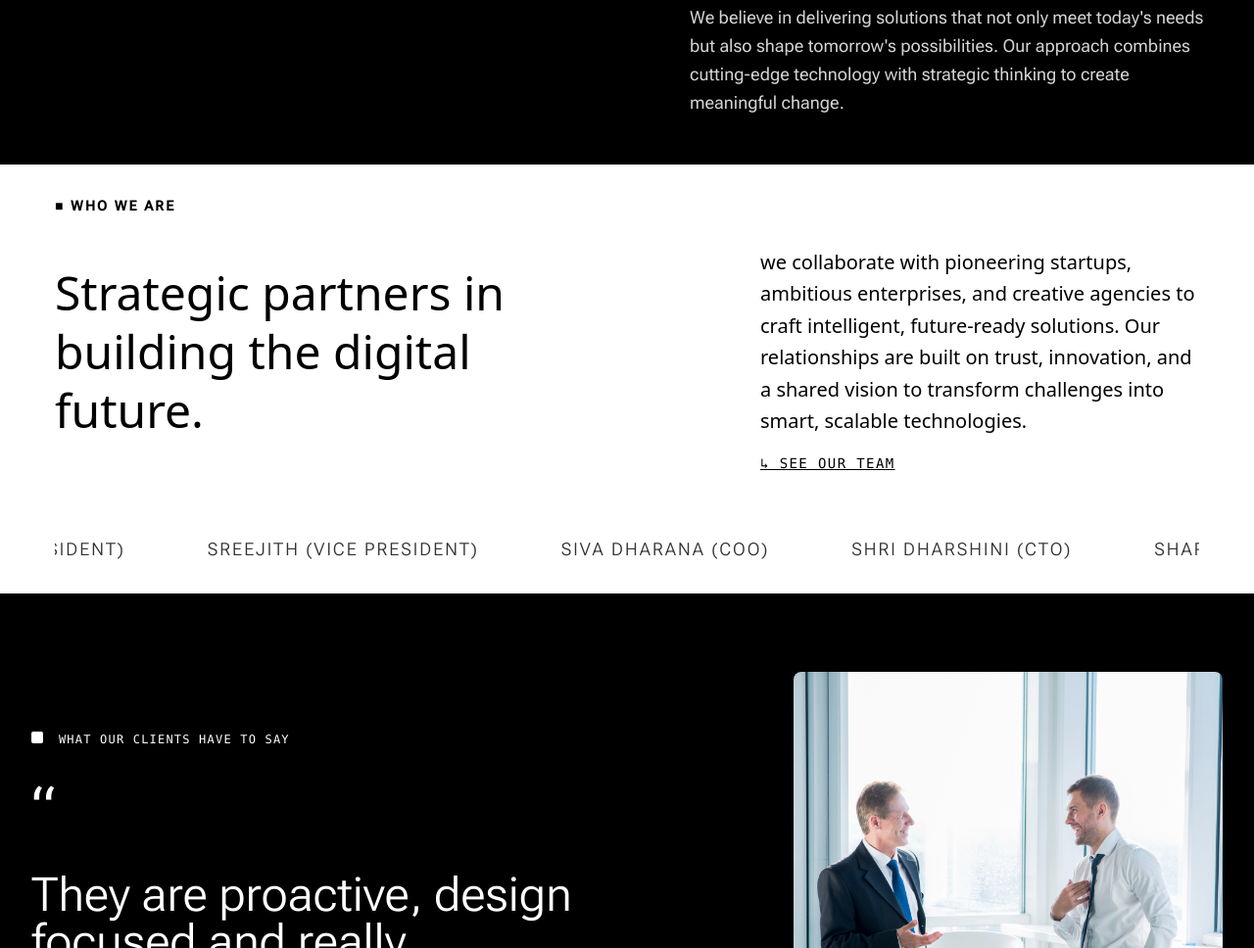
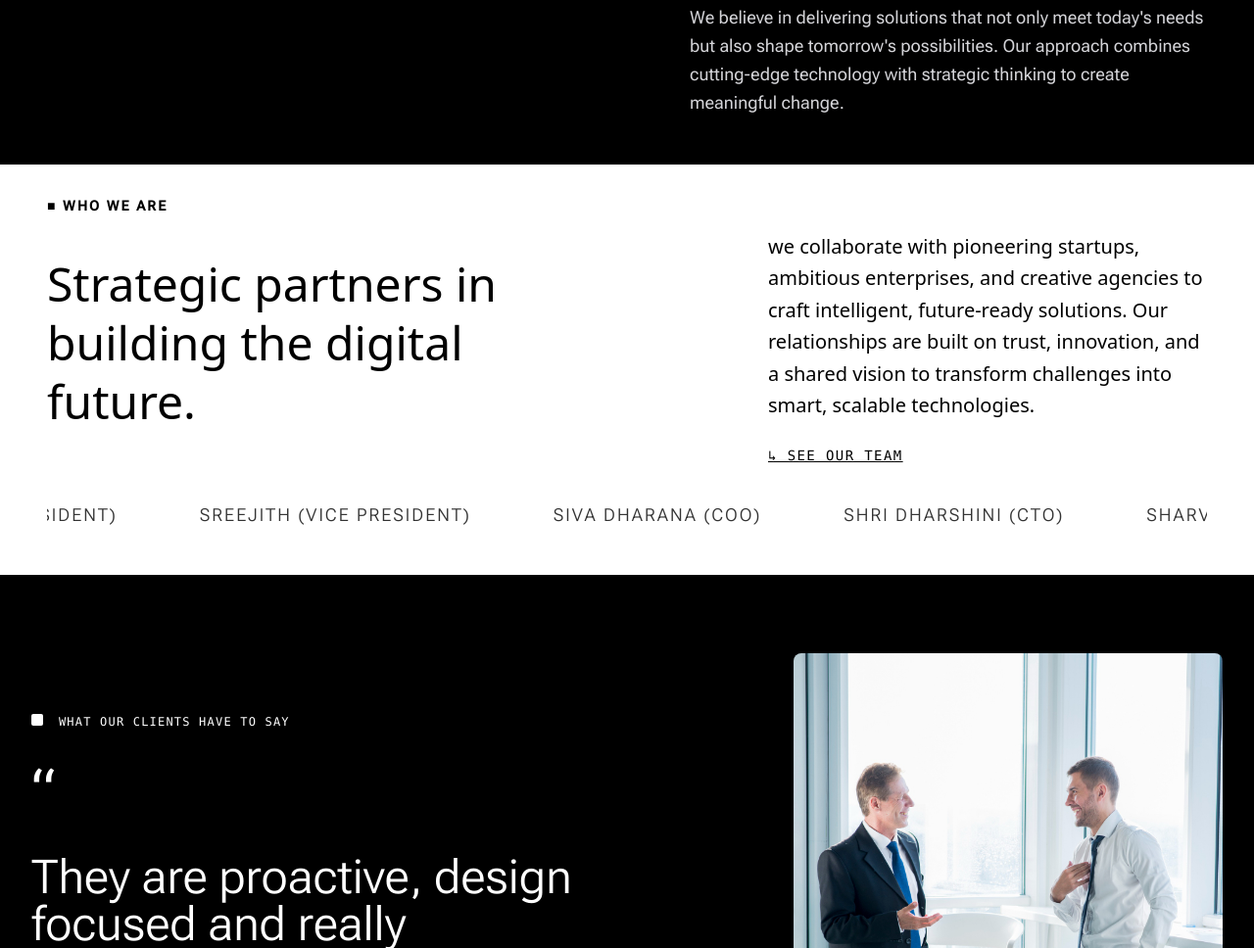
Before and after one commit to ssharvesh-steep/Quorics, a plain HTML site: page index.html in a window 1280 px wide. Shown: the part 2858-3826 px from the top of the page at 98% size. Drawn offline with nearby package versions, Linux system fonts and the light colour scheme; a web font is replaced by a local one.

Commit message:
index.html

```diff
--- a/index.html
+++ b/index.html
@@ -217,29 +217,28 @@
   <div style="height: 0.5in; background-color: #000;"></div>
 
   <!-- Who We Are Section -->
-  <section class="section bg-white text-black" style="position:relative; z-index:20; margin: 0; padding: 2rem 10px; font-family: 'Roboto Flex', sans-serif; max-width: 100vw; width: 100vw;">
-    <div class="w-full max-w-[1200px] mx-auto px-4">
-      <div class="mb-8 uppercase font-bold tracking-widest text-sm" style="letter-spacing: 0.15em;">
+  <section class="section bg-white text-black" style="position:relative; z-index:20; margin:0; padding:0.5in; font-family: 'Roboto Flex', sans-serif; width:100vw;">
+    <div class="w-full max-w-none mx-0 px-0">
+      <div class="mb-8 uppercase font-bold tracking-widest text-sm" style="letter-spacing: 0.15em; margin-left:0; margin-bottom:0; position:relative; top:-16px;">
         ■ WHO WE ARE
       </div>
-      <div class="flex flex-col md:flex-row w-full gap-8">
-        <div class="flex flex-col justify-center max-w-lg who-we-are-left">
-          <h1 class="text-5xl font-light leading-tight mb-4 font-sans">
+      <div class="flex flex-col md:flex-row w-full gap-2 md:gap-4" style="margin:0;">
+        <div class="flex flex-col justify-center md:max-w-lg who-we-are-left" style="margin:0; position:relative; top:-24px;">
+          <h1 class="text-5xl font-light leading-tight mb-4 font-sans" style="margin:0;">
             Strategic partners in building the digital future.
           </h1>
         </div>
-        <div class="flex flex-col max-w-lg who-we-are-right md:ml-auto">
-          <p class="text-left text-xl leading-relaxed font-sans font-normal max-w-md">
+        <div class="flex flex-col md:max-w-lg who-we-are-right md:ml-auto" style="margin:0;">
+          <p class="text-left text-xl leading-relaxed font-sans font-normal md:max-w-md" style="margin:0; margin-left: 4rem;">
            we collaborate with pioneering startups, ambitious enterprises, and creative agencies to craft intelligent, future-ready solutions. Our relationships are built on trust, innovation, and a shared vision to transform challenges into smart, scalable technologies.
           </p>
-          <a href="our-team.html" class="mt-4 text-left text-sm font-mono tracking-widest underline hover:no-underline max-w-md">↳ SEE OUR TEAM</a>
+          <a href="#" class="mt-6 text-left text-sm font-mono tracking-widest underline hover:no-underline md:max-w-md" style="margin:0; margin-left: 4rem; margin-top: 1.5rem;">↳ SEE OUR TEAM</a>
+          <div style="height:1cm;"></div>
         </div>
       </div>
-
-      <!-- Team Members Animation -->
-      <div class="mt-16 w-full">
-        <div style="overflow: hidden; white-space: nowrap; position: relative;">
-          <div style="display: inline-block; animation: scroll-left 20s linear infinite;">
+      <div class="mt-8 w-full" style="margin:0;">
+        <div style="overflow: hidden; white-space: nowrap; position: relative; margin:0;">
+          <div style="display: inline-block; animation: scroll-left 20s linear infinite; margin:0;">
             <span style="display: inline-block; padding: 0 40px; font-size: 18px; font-weight: 300; color: #333; letter-spacing: 2px;">SHARVESH (FOUNDER)</span>
             <span style="display: inline-block; padding: 0 40px; font-size: 18px; font-weight: 300; color: #333; letter-spacing: 2px;">SAKTHIVEL (PRESIDENT)</span>
             <span style="display: inline-block; padding: 0 40px; font-size: 18px; font-weight: 300; color: #333; letter-spacing: 2px;">SREEJITH (VICE PRESIDENT)</span>
```
